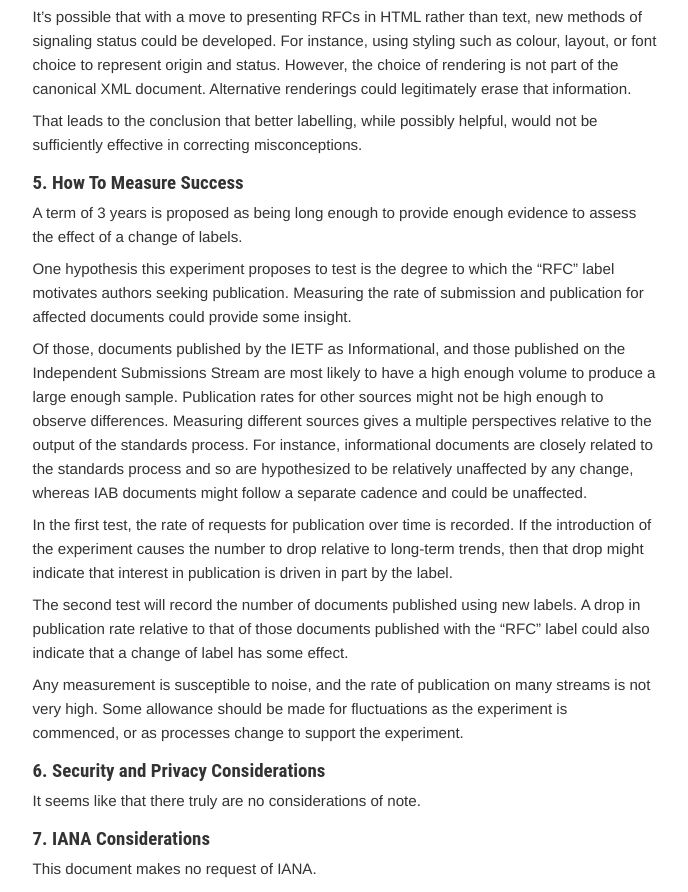
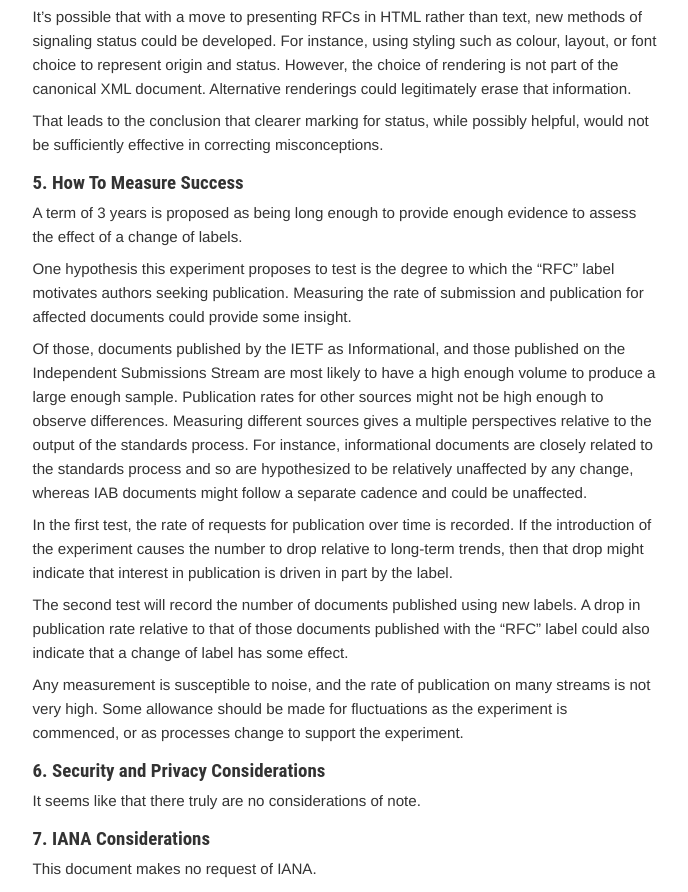
Before and after one commit to martinthomson/is-the-future, a plain HTML site: page draft-thomson-rfcplusplus-label.html in a window 1280 px wide. Shown: the part 4392-5284 px from the top of the page, without its empty margins (123-811 px from the left). Drawn offline with Linux system fonts and the light colour scheme.

Commit message:
Script updating gh-pages from 440c4f5. [ci skip]

```diff
--- a/draft-thomson-rfcplusplus-label.html
+++ b/draft-thomson-rfcplusplus-label.html
@@ -406,7 +406,7 @@ ul.toc li {
 <p id="rfc.section.4.4.p.1">Almost every RFC published in the last 35 years contains a &#8220;Status of this Memo&#8221; section.  Recent documents include a markings in the header, signifying the stream and status (or category).  In addition, the most widely used source for RFCs, <a href="https://tools.ietf.org/html/">https://tools.ietf.org/html/</a>, uses a colour-coding scheme to highlight the status of documents.</p>
 <p id="rfc.section.4.4.p.2">The &#8220;STD&#8221; label hasn&#8217;t been especially effective in distinguishing those documents that attain the rare status of Full Internet Standard.  The BCP subseries has been more effective, perhaps because of the greater familiarity of its primary audience with its meaning.</p>
 <p id="rfc.section.4.4.p.3">It&#8217;s possible that with a move to presenting RFCs in HTML rather than text, new methods of signaling status could be developed.  For instance, using styling such as colour, layout, or font choice to represent origin and status.  However, the choice of rendering is not part of the canonical XML document.  Alternative renderings could legitimately erase that information.</p>
-<p id="rfc.section.4.4.p.4">That leads to the conclusion that better labelling, while possibly helpful, would not be sufficiently effective in correcting misconceptions.</p>
+<p id="rfc.section.4.4.p.4">That leads to the conclusion that clearer marking for status, while possibly helpful, would not be sufficiently effective in correcting misconceptions.</p>
 <h1 id="rfc.section.5">
 <a href="#rfc.section.5">5.</a> <a href="#how-to-measure-success" id="how-to-measure-success">How To Measure Success</a>
 </h1>
```
Also changed, not shown: draft-thomson-rfcplusplus-label.txt.
